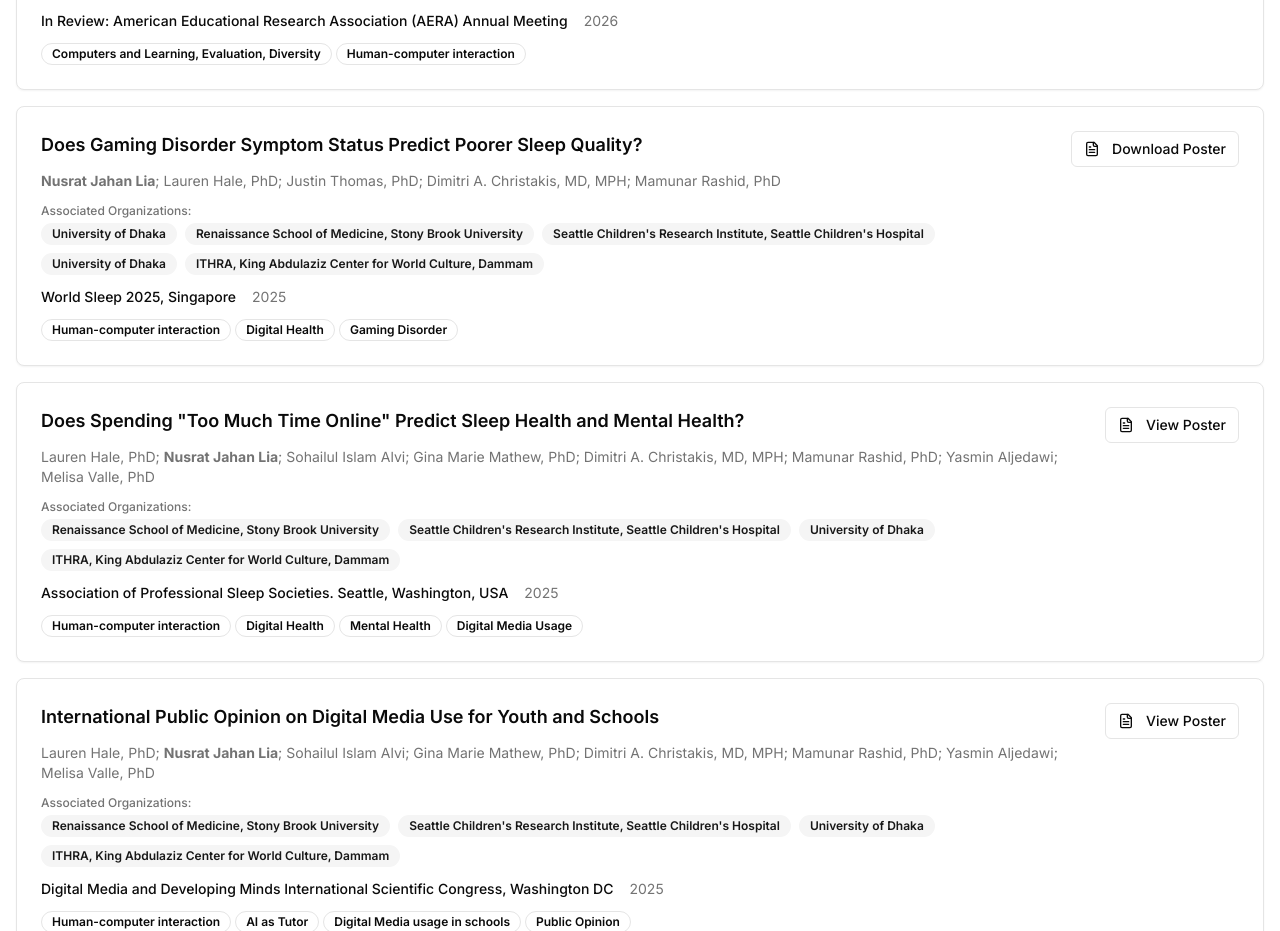
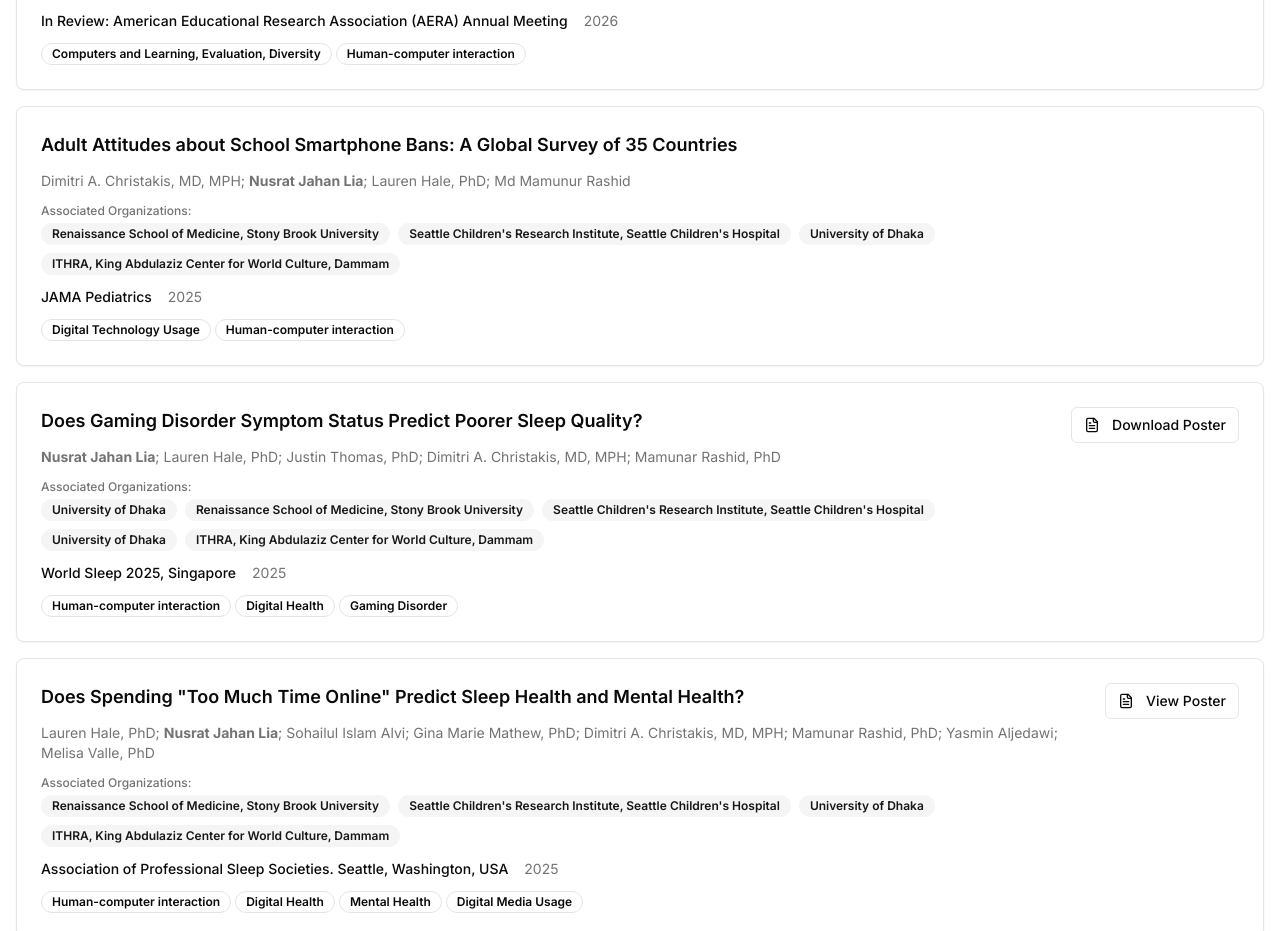
Before and after one commit to NusRAT-LiA/Nusrat-Jahan-Lia, a Next.js app: page / in a window 1280 px wide. Shown: the part 3540-4471 px from the top of the page. Built offline with nearby package versions, Linux system fonts and the light colour scheme.

Commit message:
Paper added

```diff
--- a/app/research/page.tsx
+++ b/app/research/page.tsx
@@ -47,6 +47,16 @@ export default function ResearchPage() {
       year: "2026",
       // type: "Journal",
       tags: ["Computers and Learning, Evaluation, Diversity", "Human-computer interaction"],
+      // link: "https://www.aera.net/",
+    },
+    {
+      title: "Adult Attitudes about School Smartphone Bans: A Global Survey of 35 Countries",
+      authors: "Dimitri A. Christakis, MD, MPH; Nusrat Jahan Lia; Lauren Hale, PhD; Md Mamunur Rashid",
+      affiliations: ["Renaissance School of Medicine, Stony Brook University", "Seattle Children's Research Institute, Seattle Children's Hospital", "University of Dhaka", "ITHRA, King Abdulaziz Center for World Culture, Dammam"],
+      venue: "JAMA Pediatrics",
+      year: "2025",
+      // type: "Journal",
+      tags: ["Digital Technology Usage", "Human-computer interaction"],
       // link: "https://www.aera.net/",
     },
     {
```
